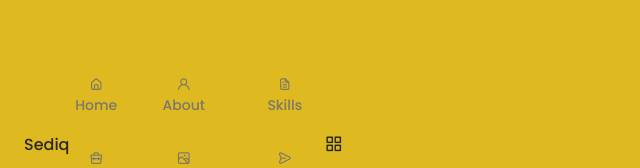
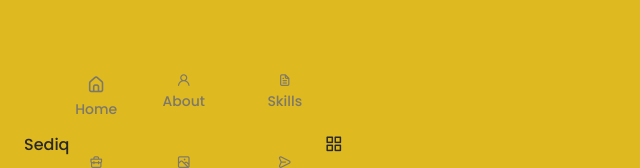
Before and after one commit to sediqamiri/Protfolio, a plain HTML site: page index.html in a window 1280 px wide. Shown: the part 632-800 px from the top of the page, 0-640 px from the left. Drawn offline with nearby package versions, Linux system fonts and the light colour scheme.

Commit message:
not woking

```diff
--- a/css/style.css
+++ b/css/style.css
@@ -194,3 +194,10 @@
         color: var(--text-color);
         font-weight: var(--font-medium);
     }
+    .nav_link:hover{
+        color: var(--first-color);
+    }
+
+    .nav_icon{
+        font-size: 1.2rem;
+    }
--- a/index.html
+++ b/index.html
@@ -17,8 +17,8 @@
                 <ul class="nav_list grid">
                     <li class="nav_item">
                         <a href="#home" class="nav_link">
-                            <i class="uil uil-estate"></i> Home
-                        </a>
+                            <i class="uil uil-estate nav_icon"></i> Home
+                       </a>
                         </li>
                        <li> <a href="#about" class="nav_link">
                             <i class="uil uil-user"></i> About
```
